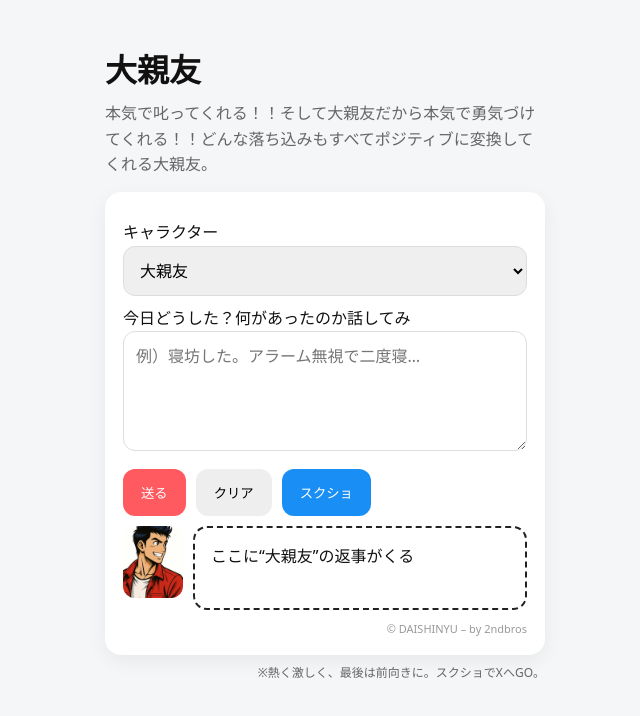
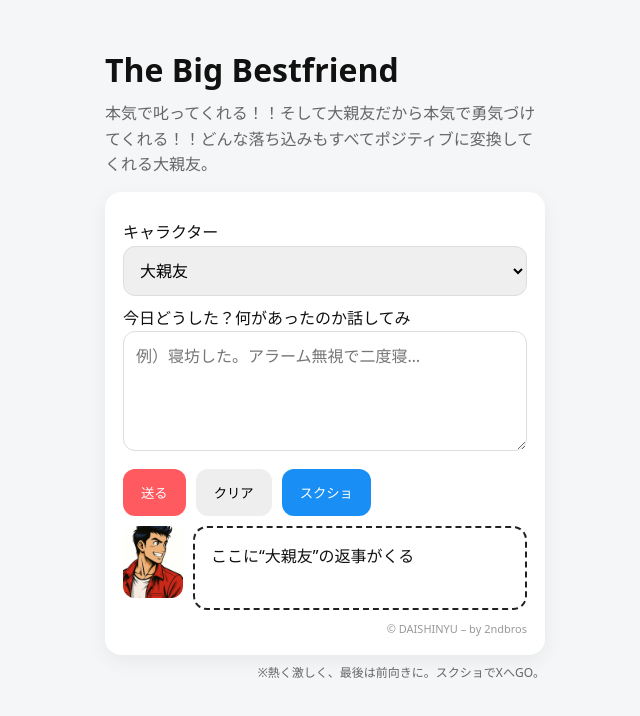
Before and after one commit to 2ndbro-spec/daishinyu, a website: page public/index.html in a window 1280 px wide. Shown: the whole page, without its empty margins (315-955 px from the left). Drawn offline with nearby package versions, Linux system fonts and the light colour scheme.

Commit message:
Update index.html

```diff
--- a/public/index.html
+++ b/public/index.html
@@ -39,7 +39,7 @@
 </head>
 <body>
   <div id="wrap">
-    <h1 class="h1">大親友</h1>
+    <h1 class="h1">The Big Bestfriend</h1>
     <p class="sub">本気で叱ってくれる！！そして大親友だから本気で勇気づけてくれる！！どんな落ち込みもすべてポジティブに変換してくれる大親友。</p>
 
     <!-- スクショ対象：ここに全UIを収める -->
```
